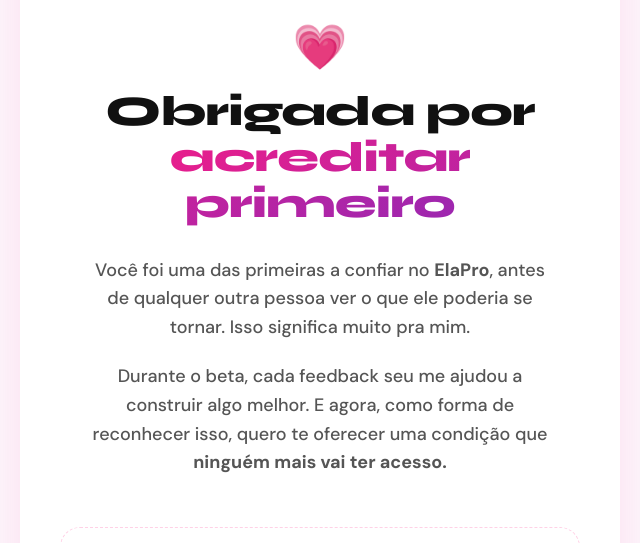
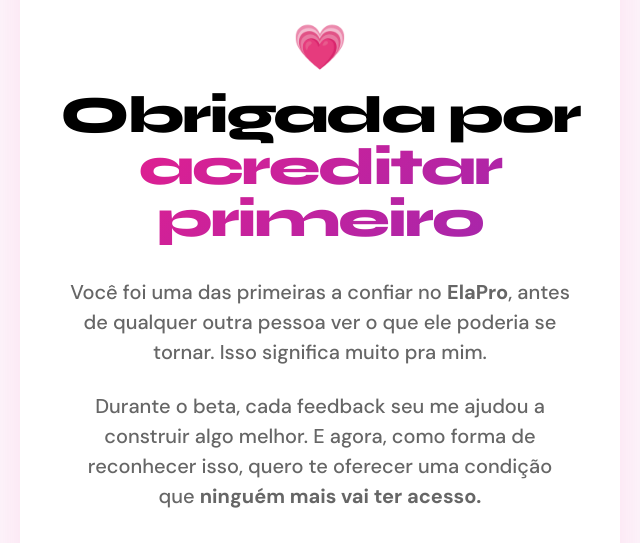
Before and after one commit to nathalyaleao/elaprovip, a website: page public/index.html in a window 1280 px wide. Shown: the part 180-723 px from the top of the page, without its empty margins (320-960 px from the left). Drawn offline with Linux system fonts and the light colour scheme.

Commit message:
style: exactly match reference typography and layout (Image 1)

```diff
--- a/public/index.html
+++ b/public/index.html
@@ -1,5 +1,6 @@
 <!DOCTYPE html>
 <html lang="pt-br">
+
 <head>
     <meta charset="UTF-8">
     <meta name="viewport" content="width=device-width, initial-scale=1.0">
@@ -7,31 +8,39 @@
     <!-- Google Fonts -->
     <link rel="preconnect" href="https://fonts.googleapis.com">
     <link rel="preconnect" href="https://fonts.gstatic.com" crossorigin>
-    <link href="https://fonts.googleapis.com/css2?family=DM+Sans:wght@400;500;700&family=Syne:wght@600;700;800&display=swap" rel="stylesheet">
+    <link
+        href="https://fonts.googleapis.com/css2?family=DM+Sans:wght@400;500;700&family=Syne:wght@600;700;800&display=swap"
+        rel="stylesheet">
     <link rel="stylesheet" href="style.css">
     <!-- Font Awesome for icons if needed, but I'll use SVGs for checkmarks -->
 </head>
+
 <body>
     <div class="container">
         <div class="checkout-card">
             <!-- Logo area -->
             <div class="header">
                 <div class="logo-container">
-                  <div class="logo-box">
-                    <span class="logo-e">E</span>
-                  </div>
-                  <h1 class="logo-text">ElaPro</h1>
+                    <div class="logo-box">
+                        <span class="logo-e">E</span>
+                    </div>
+                    <h1 class="logo-text">ElaPro</h1>
                 </div>
 
                 <div class="heart-icon pulse">💗</div>
 
-                <h2 class="main-title">Obrigada por <span class="gradient-text">acreditar primeiro</span></h2>
+                <h2 class="main-title">
+                    Obrigada por <br>
+                    <span class="gradient-text">acreditar primeiro</span>
+                </h2>
 
                 <p class="intro-text">
-                  Você foi uma das primeiras a confiar no <strong>ElaPro</strong>, antes de qualquer outra pessoa ver o que ele poderia se tornar. Isso significa muito pra mim.
+                    Você foi uma das primeiras a confiar no <strong>ElaPro</strong>, antes de qualquer outra pessoa ver
+                    o que ele poderia se tornar. Isso significa muito pra mim.
                 </p>
                 <p class="intro-text">
-                  Durante o beta, cada feedback seu me ajudou a construir algo melhor. E agora, como forma de reconhecer isso, quero te oferecer uma condição que <strong>ninguém mais vai ter acesso.</strong>
+                    Durante o beta, cada feedback seu me ajudou a construir algo melhor. E agora, como forma de
+                    reconhecer isso, quero te oferecer uma condição que <strong>ninguém mais vai ter acesso.</strong>
                 </p>
             </div>
 
@@ -45,7 +54,7 @@
                 <div class="price-footer">por mês · para sempre</div>
 
                 <div class="guarantee-badge">
-                  <span class="lock">🔐</span> Preço garantido e vitalício
+                    <span class="lock">🔐</span> Preço garantido e vitalício
                 </div>
 
                 <div class="public-price">Preço público a partir de amanhã: <s>R$ 29,90/mês</s></div>
@@ -137,7 +146,8 @@
                 <div id="tab-pix" class="tab-content">
                     <div class="pix-notice">
                         <span class="bulb">💡</span>
-                        <p>O Pix não é automático. Você pagará agora a primeira mensalidade. A partir do 2º mês, você receberá um novo QR Code por e-mail todo mês para renovar sua assinatura.</p>
+                        <p>O Pix não é automático. Você pagará agora a primeira mensalidade. A partir do 2º mês, você
+                            receberá um novo QR Code por e-mail todo mês para renovar sua assinatura.</p>
                     </div>
                 </div>
 
@@ -176,7 +186,8 @@
             <!-- Footer -->
             <div class="footer">
                 <div class="author-box">
-                    <img src="https://ui-avatars.com/api/?name=Nathalya+Le%C3%A3o&background=E91E8C&color=fff" alt="Nathalya Leão" class="avatar">
+                    <img src="https://ui-avatars.com/api/?name=Nathalya+Le%C3%A3o&background=E91E8C&color=fff"
+                        alt="Nathalya Leão" class="avatar">
                     <div class="author-info">
                         <p class="author-name">Nathalya Leão</p>
                         <p class="author-role">Criadora do ElaPro · com muito carinho ❤️</p>
@@ -188,4 +199,5 @@
 
     <script src="checkout.js"></script>
 </body>
+
 </html>
--- a/public/style.css
+++ b/public/style.css
@@ -113,30 +113,33 @@ body {
 
 .main-title {
     font-family: var(--font-display);
-    font-size: 42px;
+    font-size: 52px;
     font-weight: 800;
-    line-height: 1.1;
-    margin-bottom: 28px;
-    letter-spacing: -0.02em;
-    color: #111;
+    line-height: 1.0;
+    margin-bottom: 32px;
+    letter-spacing: -0.04em;
+    color: #000;
+    text-align: center;
 }
 
 .gradient-text {
     background: var(--gradient);
     -webkit-background-clip: text;
+    background-clip: text;
     -webkit-text-fill-color: transparent;
     font-weight: 800;
+    display: inline-block;
 }
 
 .intro-text {
     font-family: var(--font-body);
     font-weight: 500;
-    font-size: 18px;
-    line-height: 1.6;
-    color: #555;
-    margin-bottom: 20px;
+    font-size: 20px;
+    line-height: 1.5;
+    color: #666;
+    margin-bottom: 24px;
     text-align: center;
-    max-width: 90%;
+    max-width: 500px;
     margin-left: auto;
     margin-right: auto;
 }
```
